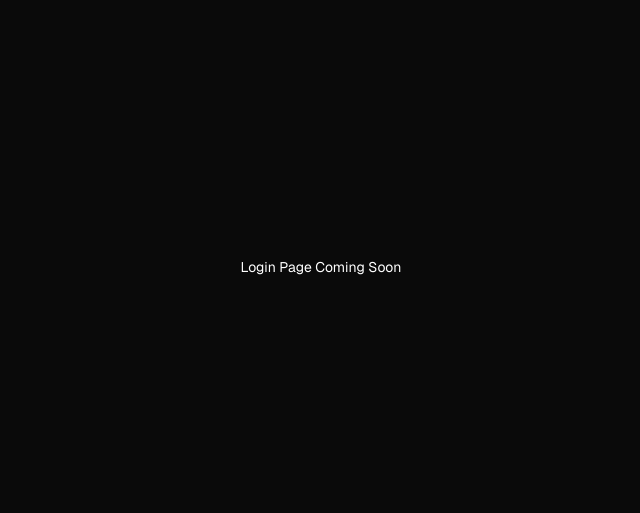
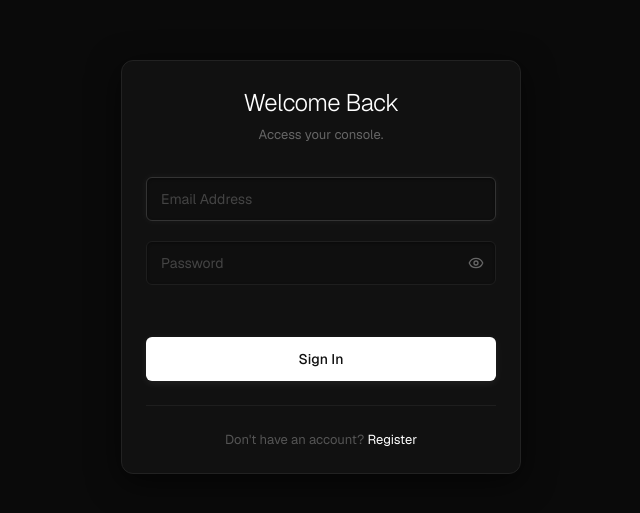
Before and after one commit to bytesizedshrey/snitch, a React app in the folder frontend/: page /login in a window 1280 px wide. Shown: the part 133-646 px from the top of the page, without its empty margins (319-959 px from the left). Built offline with nearby package versions, Linux system fonts and the light colour scheme; the HTML template or start-up script is replaced by a standard one.

Commit message:
Implement login functionality in frontend, including routing and state management. Update auth API to handle login requests and integrate with Redux for user state management.

```diff
--- a/frontend/src/app/App.jsx
+++ b/frontend/src/app/App.jsx
@@ -3,6 +3,7 @@ import { Provider } from 'react-redux'
 import { BrowserRouter, Routes, Route } from 'react-router-dom'
 import { store } from './app.store'
 import Register from '../features/auth/pages/Register'
+import Login from '../features/auth/pages/Login'
 import Home from '../features/home/pages/Home'
 import './App.css'
 
@@ -13,7 +14,7 @@ const App = () => {
         <Routes>
           <Route path="/" element={<Home />} />
           <Route path="/register" element={<Register />} />
-          <Route path="/login" element={<div className="min-h-screen bg-[#0a0a0a] text-primary flex items-center justify-center font-['Geist'] text-[14px]">Login Page Coming Soon</div>} />
+          <Route path="/login" element={<Login />} />
         </Routes>
       </BrowserRouter>
     </Provider>
--- a/frontend/src/features/auth/hook/useAuth.js
+++ b/frontend/src/features/auth/hook/useAuth.js
@@ -1,5 +1,5 @@
 import {setError,setLoading,setUser} from '../state/auth.slice.js'
-import {register} from '../service/auth.api.js'
+import {register,login} from '../service/auth.api.js'
 import  {useDispatch, useSelector} from 'react-redux'
 
 export const useAuth = () => {
@@ -28,6 +28,28 @@ export const useAuth = () => {
             return { success: false, error: message };
         }
     }
+    async function handleLogin({email, password}) {
+        dispatch(setLoading(true))
+        dispatch(setError(null))
+        try {
+            const data = await login({email, password})
+            dispatch(setUser(data.user || data))
+            dispatch(setLoading(false))
+            return { success: true, data }
+        } catch (err) {
+            const data = err.response?.data;
+            let message = data?.message;
+            if (!message && data?.errors && Array.isArray(data.errors)) {
+                message = data.errors.map(e => e.msg).join(', ');
+            }
+            if (!message) {
+                message = err.message || "Failed to login";
+            }
+            dispatch(setError(message));
+            dispatch(setLoading(false));
+            return { success: false, error: message };
+        }
+    }
 
-    return { handleRegister, user, loading, error }
+    return { handleRegister, handleLogin, user, loading, error }
 }
--- /dev/null
+++ b/frontend/src/features/auth/pages/Login.jsx
@@ -0,0 +1,134 @@
+import { useState } from 'react';
+import { Link, useNavigate } from 'react-router-dom';
+import { useAuth } from '../hook/useAuth';
+import { Button } from '../../../components/ui/button';
+import { Input } from '../../../components/ui/input';
+import { Card, CardContent } from '../../../components/ui/card';
+import { Eye, EyeOff } from 'lucide-react';
+
+export default function Login() {
+  const [formData, setFormData] = useState({
+    email: '',
+    password: ''
+  });
+  const [showPassword, setShowPassword] = useState(false);
+  const [errorMsg, setErrorMsg] = useState('');
+
+  const { handleLogin, loading, error } = useAuth();
+  const navigate = useNavigate();
+
+  const handleInputChange = (e) => {
+    const { name, value } = e.target;
+    setFormData(prev => ({
+      ...prev,
+      [name]: value
+    }));
+    if (errorMsg) setErrorMsg('');
+  };
+
+  const handleSubmit = async (e) => {
+    e.preventDefault();
+    setErrorMsg('');
+
+    if (!formData.email || !formData.password) {
+      setErrorMsg('Please fill in all fields');
+      return;
+    }
+
+    try {
+      const result = await handleLogin(formData);
+      if (result.success) {
+        navigate('/', { replace: true });
+      } else {
+        setErrorMsg(result.error || 'Login failed. Please check your credentials.');
+      }
+    } catch (err) {
+      setErrorMsg(err?.message || 'Login failed. Please try again.');
+    }
+  };
+
+  return (
+    <div className="min-h-screen bg-[#0a0a0a] flex flex-col justify-center py-12 px-4 sm:px-6 lg:px-8 font-['Geist']">
+      <div className="sm:mx-auto sm:w-full sm:max-w-[400px]">
+        <Card className="p-6">
+          <div className="mb-8 text-center">
+            <h2 className="text-[24px] font-light text-primary mb-1 tracking-tight">Welcome Back</h2>
+            <p className="text-[13px] text-[#666666]">Access your console.</p>
+          </div>
+
+          <CardContent className="p-0">
+            <form onSubmit={handleSubmit} className="space-y-5">
+
+              {/* Email */}
+              <div>
+                <Input
+                  id="email"
+                  name="email"
+                  type="email"
+                  placeholder="Email Address"
+                  required
+                  value={formData.email}
+                  onChange={handleInputChange}
+                  disabled={loading}
+                  autoFocus
+                />
+              </div>
+
+              {/* Password */}
+              <div className="relative">
+                <Input
+                  id="password"
+                  name="password"
+                  type={showPassword ? "text" : "password"}
+                  placeholder="Password"
+                  required
+                  value={formData.password}
+                  onChange={handleInputChange}
+                  disabled={loading}
+                  className="pr-[40px]"
+                />
+                <button
+                  type="button"
+                  className="absolute right-3 top-1/2 -translate-y-1/2 text-[#666666] hover:text-primary transition-colors flex items-center justify-center h-full focus:outline-none"
+                  onClick={() => setShowPassword(!showPassword)}
+                >
+                  {showPassword ? (
+                    <EyeOff className="h-[16px] w-[16px]" strokeWidth={2} />
+                  ) : (
+                    <Eye className="h-[16px] w-[16px]" strokeWidth={2} />
+                  )}
+                </button>
+              </div>
+
+              {/* Error Message */}
+              {(errorMsg || error) && (
+                <div className="text-[13px] text-[#ffb4ab] bg-[#93000a]/20 border border-[#93000a]/50 p-3 rounded-[6px]">
+                  {errorMsg || (typeof error === 'string' ? error : error?.message) || 'Something went wrong'}
+                </div>
+              )}
+
+              {/* Submit Button */}
+              <Button
+                type="submit"
+                className="w-full mt-8"
+                disabled={loading}
+              >
+                {loading ? 'Signing in...' : 'Sign In'}
+              </Button>
+
+            </form>
+
+            <div className="mt-6 text-center pt-6 border-t border-[#1e1e1e]">
+              <p className="text-[13px] text-[#555555]">
+                Don't have an account?{' '}
+                <Link to="/register" className="text-primary hover:underline underline-offset-4 decoration-[#333333] transition-colors">
+                  Register
+                </Link>
+              </p>
+            </div>
+          </CardContent>
+        </Card>
+      </div>
+    </div>
+  );
+}
--- a/frontend/src/features/auth/service/auth.api.js
+++ b/frontend/src/features/auth/service/auth.api.js
@@ -15,3 +15,11 @@ export async function register({email,contact,password,fullname,isSeller}) {
      })
      return response.data
 }
+
+export async function login({email,password}) {
+    const response = await authApiInstance.post('/login',{
+        email,password
+    })
+
+    return response.data
+}
```
Also changed, not shown: 1 other file (tests, documents, lock files or other folders).
